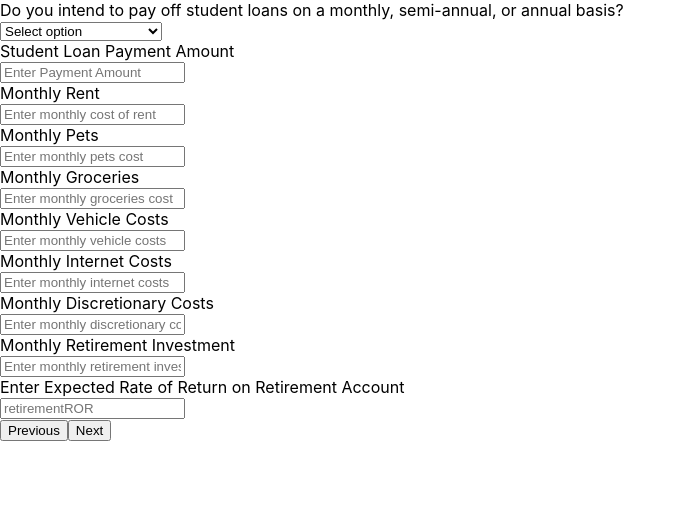
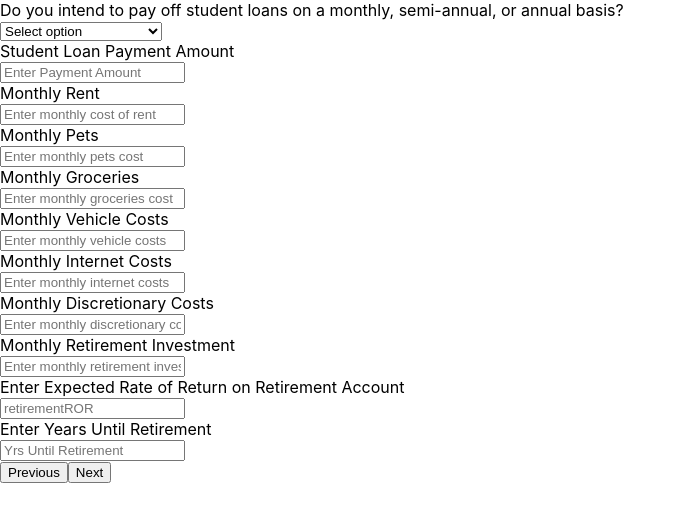
Before and after one commit to arougey/FinanceTracker, a React (Create React App) app: page / in a window 1280 px wide. Both pictures are taken after a click on the button "Next". Shown: the top 522 px of the page, without its empty margins (0-686 px from the left). Built offline with nearby package versions, Linux system fonts and the light colour scheme.

Commit message:
should work now
fixed it

```diff
--- a/src/components/Page2.js
+++ b/src/components/Page2.js
@@ -43,14 +43,19 @@ export default function Page2({formData, setFormData }) {
   }
 
   const handleMonthlyRetirementInvestmentChange = (event)=>{
-  const monthlyRetirementValue= event.target.value;
-  setFormData({monthlyRetirementInvestment: monthlyRetirementValue})
-  }
-  const handleretirementRORChange = (event)=>{
-  const retirementRORValue= event.target.value;
-  setFormData({retirementROR: retirementRORValue})
+  const monthlyRetirementInvestmentValue= event.target.value;
+  setFormData({monthlyRetirementInvestment: monthlyRetirementInvestmentValue})
   }
 
+  const handleRetirementROIChange = (event)=>{
+  const retirementROIValue= event.target.value;
+  setFormData({retirementROI: retirementROIValue})
+  }
+
+  const handleYearsUntilRetirementChange = (event)=>{
+    const yearsUntilRetirementValue = event.target.value;
+    setFormData({yearsUntilRetirement: yearsUntilRetirementValue})
+    }
 
 
   return (
@@ -186,8 +191,23 @@ export default function Page2({formData, setFormData }) {
               id="retirementROR"
               placeholder="retirementROR"
               aria-label="retirementROR"
-              value={formData.retirementROR}
-              onChange={handleretirementRORChange}
+              value={formData.retirementROI}
+              onChange={handleRetirementROIChange}
+              className="border rounded py-2 px-4 w-full"
+            />
+          </InputGroup>
+        </div>
+        <div>
+        <Form.Label htmlFor="yearsUntilRetirement" className="block text-lg font-semibold mb-1">
+          Enter Years Until Retirement
+        </Form.Label>
+          <InputGroup>
+            <Form.Control
+              id="yearsUntilRetirement"
+              placeholder="Yrs Until Retirement"
+              aria-label="yrsuntilretirement"
+              value={formData.yearsUntilRetirement}
+              onChange={handleYearsUntilRetirementChange}
               className="border rounded py-2 px-4 w-full"
             />
           </InputGroup>
--- a/src/components/Page4.js
+++ b/src/components/Page4.js
@@ -27,10 +27,14 @@ export default function Page4({formData, setFormData }){
     setInterestRate(event.target.value);
   };
 
+  const { fullName, studentLoanAmount, paymentAmount, paymentOption, monthlyPets, monthlyGroceries, monthlyVehicle, monthlyInternet, monthlyRent, monthlyDiscretionary, monthlyRetirementInvestment, retirementROI, yearsUntilRetirement, stateOfResidence, expectedIncome, deffered, yearsDeffered} = formData;
+  console.log(monthlyRetirementInvestment, retirementROI, yearsUntilRetirement);
+
+
   function calculateMonthlyLoanPayments(loanAmount, interestRate, numberYears, monthlyPayment){
     const valueLoanAmount= parseInt(loanAmount, 10) ||0;
     const valueInterestRate= parseFloat(interestRate / 100).toPrecision(3) / 12;
-    console.log(parseFloat(valueInterestRate).toPrecision(3))
+    //console.log(parseFloat(valueInterestRate).toPrecision(3))
 
     var paymentsArray= [valueLoanAmount];
     for(let i= 0; i < (numberYears * 12); i++ ){
@@ -38,16 +42,16 @@ export default function Page4({formData, setFormData }){
       var monthlyInterest= paymentsArray[i] * valueInterestRate;
       //2. principal protion of payment
       var principal= monthlyPayment - monthlyInterest;
-      console.log("principal: " + principal)
+      //console.log("principal: " + principal)
       //3. update remaining loan
       var newLoanAmount= paymentsArray[i] - principal;
-      console.log("new loan amount: " + newLoanAmount)
+      //console.log("new loan amount: " + newLoanAmount)
       //push new loan amount to array
       if(newLoanAmount > 0){
         paymentsArray.push(parseFloat(newLoanAmount).toFixed(2));
       }
     }
-    console.log("payments arr:" + paymentsArray);
+    //console.log("payments arr:" + paymentsArray);
     return paymentsArray;
   }
 
@@ -65,22 +69,26 @@ export default function Page4({formData, setFormData }){
         count= count+1;
       }
     }
-    console.log(chartData)
+    //console.log(chartData)
     return chartData;
   };
 
   //function that calculates the long term savings every year in a retirement fund with a specific interest rate and annual compounding.
-  function calculateRetirement(){
+  function calculateRetirement(monthlyRetirementInvestment, retirementROI, yearsUntilRetirement){
+    console.log('info', monthlyRetirementInvestment, retirementROI, yearsUntilRetirement)
+    monthlyRetirementInvestment = parseInt(monthlyRetirementInvestment);
+    retirementROI = parseFloat(retirementROI) / 100;
+    yearsUntilRetirement = parseInt(yearsUntilRetirement);
     const savingsPerYear = []
     for(let i=0;i<=yearsUntilRetirement;i++){
-      let amountSaved = (monthlyInvestment*12/retirementROI)*((1+retirementROI)^i-1) //calculates the amount saved every year using FV of annuity formula
+      let amountSaved = (monthlyRetirementInvestment*12/retirementROI)*(Math.pow(1+retirementROI,i)-1) //calculates the amount saved every year using FV of annuity formula
       savingsPerYear.push({year: i, amountSaved});
     }
+    console.log("savings", savingsPerYear);
     return savingsPerYear;
   }
 
-  const { fullName, studentLoanAmount, paymentAmount, paymentOption, monthlyPets, monthlyGroceries, monthlyVehicle, monthlyInternet, monthlyRent, monthlyDiscretionary, monthlyInvestment, retirementROI, yearsUntilRetirement, stateOfResidence, expectedIncome, deffered, yearsDeffered} = formData; //add monthly investment, interest rate, years until retirement
-  console.log(formData);
+  const retirementSavings = calculateRetirement(monthlyRetirementInvestment, retirementROI, yearsUntilRetirement)//calls the above function and gets the array above using data from the form
 
     const full_Name = fullName;
     const groceriesAmount = parseInt(monthlyGroceries, 10) || 0;
@@ -223,7 +231,7 @@ export default function Page4({formData, setFormData }){
                   </TabPanel>
                   <TabPanel>
                     <AreaChart
-                      data={calculateRetirement()}
+                      data={retirementSavings}
                       index="year"
                       categories={["amountSaved"]}
                       colors={["blue"]}
```
